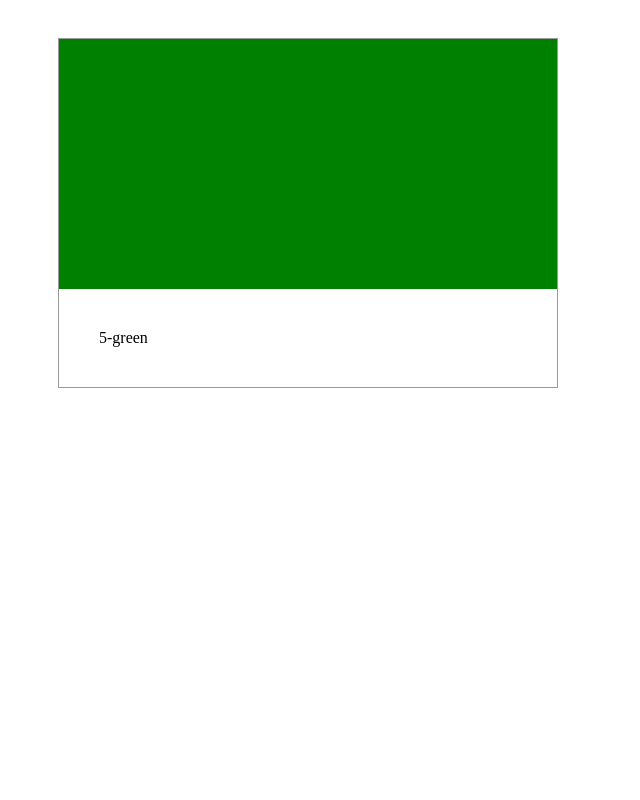
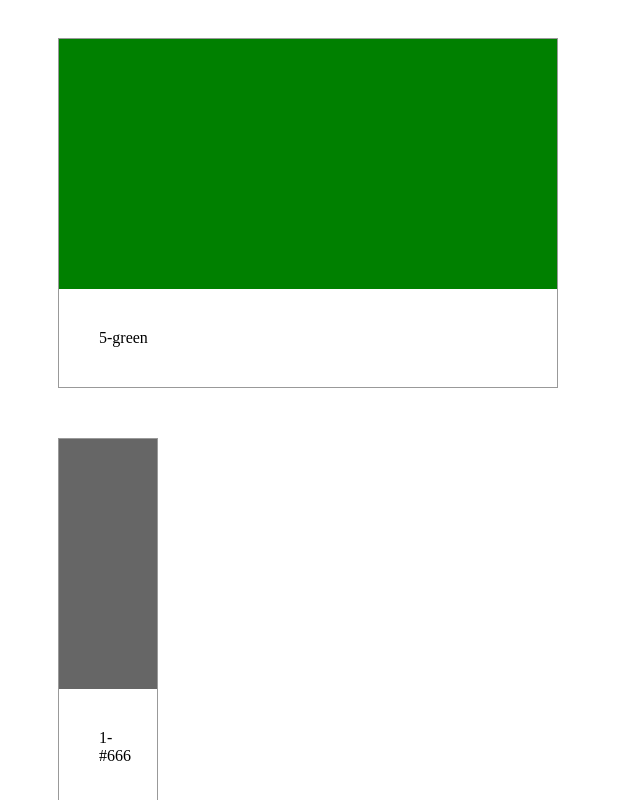
Before and after one commit to aajy/react, a React (Create React App) app: page / in a window 1280 px wide. Shown: the part 1474-2274 px from the top of the page, without its empty margins (0-640 px from the left). Before the commit the page ends 1912 px from the top, so only its background shows below. Built offline with nearby package versions, Linux system fonts and the light colour scheme.

Commit message:
비구조화할당 디폴트값 주기

```diff
--- a/src/App.jsx
+++ b/src/App.jsx
@@ -17,6 +17,7 @@ export default function App() {
 					/>
 				);
 			})}
+			<Card />
 		</>
 	);
 }
--- a/src/card/Card.jsx
+++ b/src/card/Card.jsx
@@ -1,5 +1,5 @@
 import './Card.scss';
-export default function Card({ colorName, index, width, istxtVisible }) {
+export default function Card({ colorName = '#666', index = 0, width = 100, istxtVisible = true }) {
 	const style = {
 		width: width,
 	};
```
